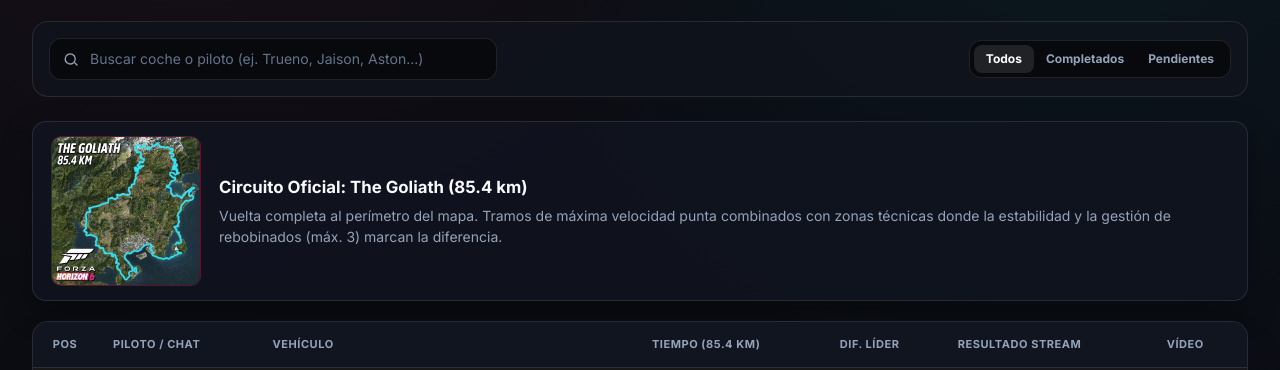
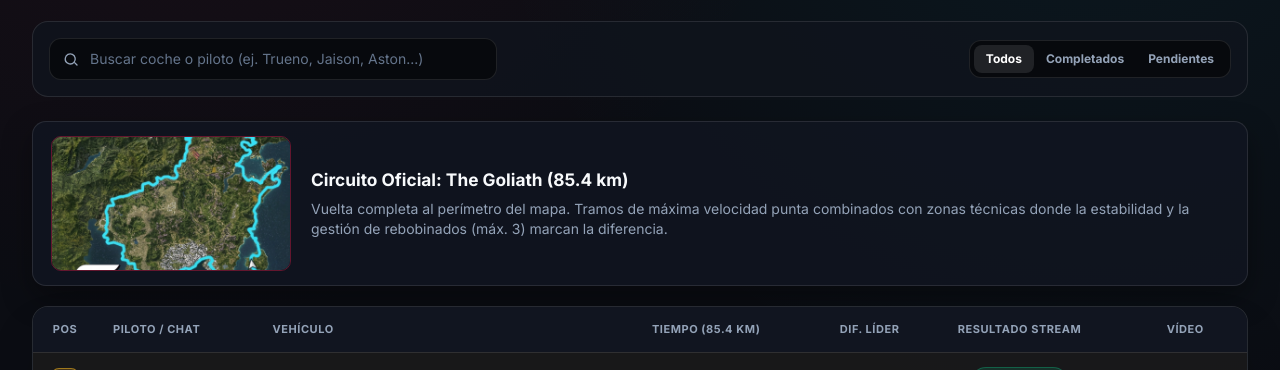
Before and after one commit to BravozEDM/Forza-Horizon, a plain HTML site: page index.html in a window 1280 px wide. Shown: the part 325-695 px from the top of the page. Drawn offline with nearby package versions, Linux system fonts and the light colour scheme; files whose address does not match are found by name.

Commit message:
Adjust styles for circuit map card and images
Updated styles for circuit map card and image dimensions.

```diff
--- a/styles.css
+++ b/styles.css
@@ -40,8 +40,8 @@ body.obs-mode .table-scroll-wrapper {
 .circuit-map-card {
   display: flex;
   align-items: center;
-  gap: 18px;
-  background: rgba(17, 21, 32, 0.85);
+  gap: 20px;
+  background: rgba(17, 21, 32, 0.88);
   border: 1px solid rgba(255, 255, 255, 0.1);
   border-radius: 14px;
   padding: 14px 18px;
@@ -50,17 +50,17 @@ body.obs-mode .table-scroll-wrapper {
 }
 
 .circuit-map-card img {
-  width: 150px;
-  height: 150px;
+  width: 240px;
+  height: 135px;
   object-fit: cover;
   border-radius: 10px;
-  border: 1px solid rgba(225, 29, 72, 0.35);
+  border: 1px solid rgba(225, 29, 72, 0.4);
   flex-shrink: 0;
 }
 
 .circuit-map-info h3 {
   margin: 0 0 6px 0;
-  font-size: 1.05rem;
+  font-size: 1.08rem;
   font-weight: 700;
   color: #f8fafc;
 }
@@ -123,7 +123,7 @@ body.obs-mode #leaderboard-container {
 
   .circuit-map-card img {
     width: 100%;
-    max-width: 240px;
+    max-width: 320px;
     height: auto;
   }
 }
```
